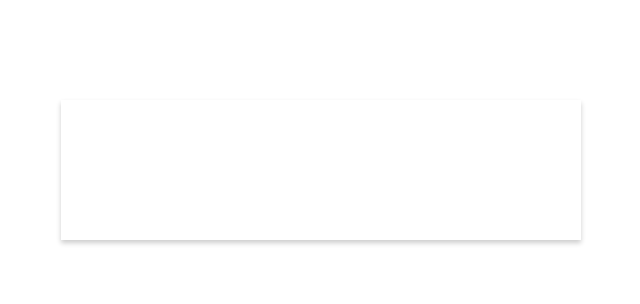
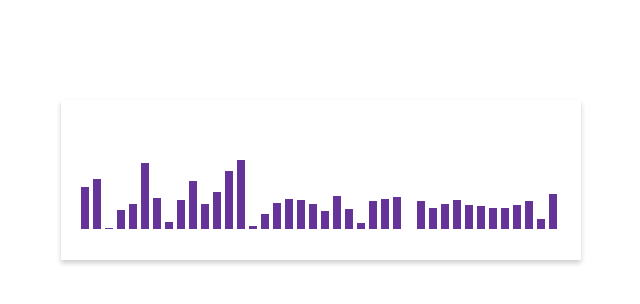
Before and after one commit to StefaniaJ/Bar-Chart, a plain HTML site: page index.html in a window 1280 px wide. Shown: the whole page, without its empty margins (319-959 px from the left). Drawn offline with Linux system fonts and the light colour scheme.

Commit message:
changed the js file

```diff
--- a/index.html
+++ b/index.html
@@ -4,52 +4,52 @@
     <meta charset="UTF-8" />
     <meta name="viewport" content="width=device-width, initial-scale=1.0" />
     <meta http-equiv="X-UA-Compatible" content="ie=edge" />
-    <title>Bar Chart</title>
+    <title>barCh Chart</title>
     <link rel="stylesheet" href="style.css" />
   </head>
   <body>
     <header></header>
     <main class="container">
-      <div class="bar bar1"></div>
-      <div class="bar bar2"></div>
-      <div class="bar bar3"></div>
-      <div class="bar bar4"></div>
-      <div class="bar bar5"></div>
-      <div class="bar bar6"></div>
-      <div class="bar bar7"></div>
-      <div class="bar bar8"></div>
-      <div class="bar bar9"></div>
-      <div class="bar bar10"></div>
-      <div class="bar bar11"></div>
-      <div class="bar bar12"></div>
-      <div class="bar bar13"></div>
-      <div class="bar bar14"></div>
-      <div class="bar bar15"></div>
-      <div class="bar bar16"></div>
-      <div class="bar bar17"></div>
-      <div class="bar bar18"></div>
-      <div class="bar bar19"></div>
-      <div class="bar bar20"></div>
-      <div class="bar bar21"></div>
-      <div class="bar bar22"></div>
-      <div class="bar bar23"></div>
-      <div class="bar bar24"></div>
-      <div class="bar bar25"></div>
-      <div class="bar bar26"></div>
-      <div class="bar bar27"></div>
-      <div class="bar bar28"></div>
-      <div class="bar bar29"></div>
-      <div class="bar bar30"></div>
-      <div class="bar bar31"></div>
-      <div class="bar bar32"></div>
-      <div class="bar bar33"></div>
-      <div class="bar bar34"></div>
-      <div class="bar bar35"></div>
-      <div class="bar bar36"></div>
-      <div class="bar bar37"></div>
-      <div class="bar bar38"></div>
-      <div class="bar bar39"></div>
-      <div class="bar bar40"></div>
+      <div class="barCh "></div>
+      <div class="barCh "></div>
+      <div class="barCh "></div>
+      <div class="barCh "></div>
+      <div class="barCh "></div>
+      <div class="barCh "></div>
+      <div class="barCh "></div>
+      <div class="barCh "></div>
+      <div class="barCh "></div>
+      <div class="barCh "></div>
+      <div class="barCh "></div>
+      <div class="barCh "></div>
+      <div class="barCh "></div>
+      <div class="barCh "></div>
+      <div class="barCh "></div>
+      <div class="barCh "></div>
+      <div class="barCh "></div>
+      <div class="barCh "></div>
+      <div class="barCh "></div>
+      <div class="barCh "></div>
+      <div class="barCh "></div>
+      <div class="barCh "></div>
+      <div class="barCh "></div>
+      <div class="barCh "></div>
+      <div class="barCh "></div>
+      <div class="barCh "></div>
+      <div class="barCh "></div>
+      <div class="barCh "></div>
+      <div class="barCh "></div>
+      <div class="barCh "></div>
+      <div class="barCh "></div>
+      <div class="barCh "></div>
+      <div class="barCh "></div>
+      <div class="barCh "></div>
+      <div class="barCh "></div>
+      <div class="barCh "></div>
+      <div class="barCh "></div>
+      <div class="barCh "></div>
+      <div class="barCh "></div>
+      <div class="barCh "></div>
     </main>
     <footer></footer>
     <script src="script.js"></script>
--- a/script.js
+++ b/script.js
@@ -1,17 +1,11 @@
-//Select the bar-chart
-const barChart = document.querySelectorAll("#bar-chart");
+"use strict";
 
-//modify the height of a single bar
-// barChart[2].style.height = "60px";
+//Start
+window.addEventListener("DOMContentLoaded", start);
 
-// create a variab. cu change the height ????
-// drawChart();
-function drawChart{
-    let max = Math.max.apply(Math, data);
-}
-
+function start() {
   //Create an array with 40 random values
-let customers = [
+  const arrayData = [
     "5",
     "40",
     "20",
@@ -53,51 +47,23 @@ let customers = [
     "69",
     "3"
   ];
-console.log(customers);
+  console.log(arrayData);
 
-//Create a function with a loop that reads the array, and modifies the height of each bar.
-window.addEventListener("DOMContentLoaded", start);
-let counter = customers[0];
+  let getNumberOfCustomers;
 
-function start() {
-    //reset the counter
-    counter = customers[0];
+  document.querySelectorAll(".barCh").forEach((barCh, i) => {
+    barCh.style.height = arrayData[i] + "px";
+  });
 
-  setInterval(count, 500);
-  //   count(); //call the function
+  setInterval(function() {
+    getNumberOfCustomers = Math.floor(Math.random() * 36);
+    arrayData.push(getNumberOfCustomers);
+    console.log(arrayData);
+    if (arrayData.length > 40) {
+      arrayData.shift();
     }
-
-function count() {
-    //implement counter
-    counter++;
-
-//insert counter into beginning of array
-customers.push(counter);
-
- //limit the length of the array
-  //if it is longer then 9 -remove the excess
-  if (customers.length > 40) {
-    customers.pop();
+    document.querySelectorAll(".barCh").forEach((barCh, i) => {
+      barCh.style.height = arrayData[i] + "px";
+    });
+  }, 200);
 }
-
-  //display counter
-  console.log(counter);
-
-  //display array
-  console.log(customers);
-
-
-
-// // random numbers for customers
-// function getNumberOfCustomers() {
-//   //Fake: gives a random number of customers
-//   return Math.floor(Math.random() * 36);
-// }
-// console.log(getNumberOfCustomers);
-
-// const queueSize = getNumberOfCustomers();
-// // //To do: Append queueSize to the very right of the bar
-
-
-//https://codepen.io/tomesch/pen/itjqk/
-//https://www.codewall.co.uk/best-free-javascript-bar-chart/
--- a/style.css
+++ b/style.css
@@ -1,16 +1,15 @@
-body {
+.container {
   width: 480px;
-  height: 100px;
+  height: 120px;
   margin: 100px auto;
   padding: 10px 20px 30px;
   background: #fff;
   box-shadow: 0 3px 5px rgba(0, 0, 0, 0.2);
 }
 
-#bar-chart {
+.barCh {
   width: 8px;
-  height: 70px;
-  position: relative;
+  height: 80px;
   background-color: rebeccapurple;
   margin-top: 50px;
   display: inline-block;
```
Lines whose indentation alone changed are shown as unchanged.
